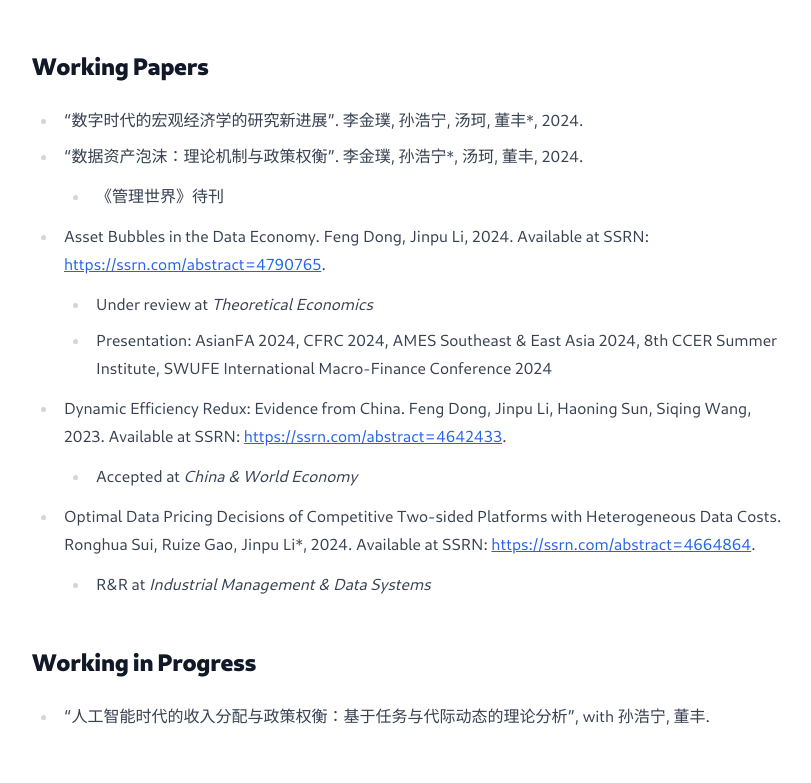
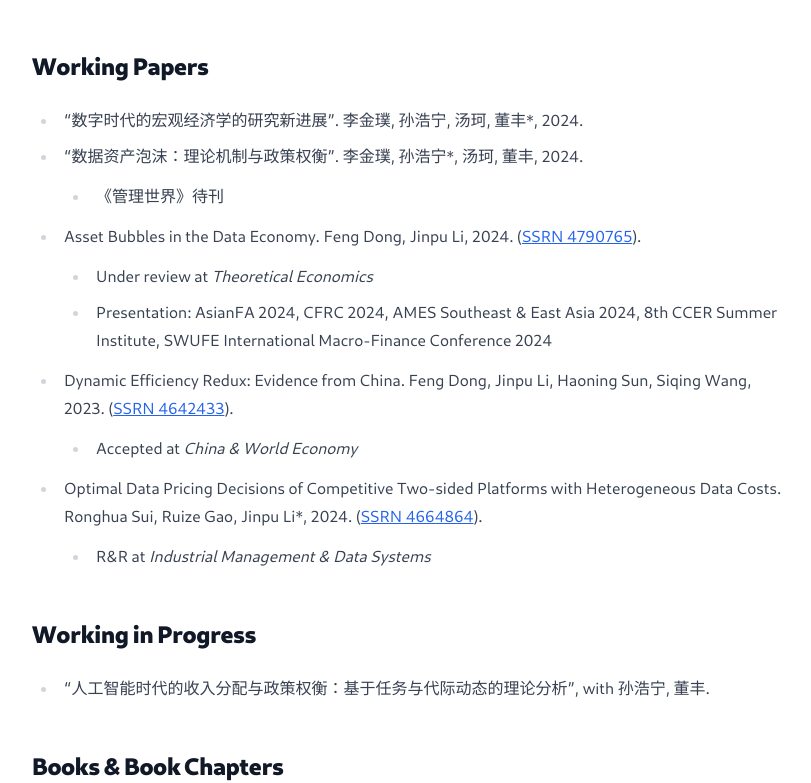
Before and after one commit to lijinpu/lijinpu.github.io, a Next.js app: page /research in a window 1280 px wide. Shown: the part 562-1345 px from the top of the page, without its empty margins (232-1043 px from the left). Built offline with nearby package versions, Linux system fonts and the light colour scheme.

Commit message:
auto update

```diff
--- a/pages/research.tsx
+++ b/pages/research.tsx
@@ -33,20 +33,20 @@ export default function Research() {
         </ul>
     </li>
     <li>
-                Asset Bubbles in the Data Economy. Feng Dong, Jinpu Li, 2024. Available at SSRN: <a href="https://ssrn.com/abstract=4790765" target="_blank" rel="noopener noreferrer">https://ssrn.com/abstract=4790765</a>.
+        Asset Bubbles in the Data Economy. Feng Dong, Jinpu Li, 2024. (<a href="https://ssrn.com/abstract=4790765" target="_blank" rel="noopener noreferrer">SSRN 4790765</a>).
         <ul>
             <li>Under review at <em>Theoretical Economics</em></li>
             <li>Presentation: AsianFA 2024, CFRC 2024, AMES Southeast & East Asia 2024, 8th CCER Summer Institute, SWUFE International Macro-Finance Conference 2024</li>
         </ul>
     </li>
     <li>
-                Dynamic Efficiency Redux: Evidence from China. Feng Dong, Jinpu Li, Haoning Sun, Siqing Wang, 2023. Available at SSRN: <a href="https://ssrn.com/abstract=4642433" target="_blank" rel="noopener noreferrer">https://ssrn.com/abstract=4642433</a>.
+        Dynamic Efficiency Redux: Evidence from China. Feng Dong, Jinpu Li, Haoning Sun, Siqing Wang, 2023. (<a href="https://ssrn.com/abstract=4642433" target="_blank" rel="noopener noreferrer">SSRN 4642433</a>).
         <ul>
             <li>Accepted at <em>China & World Economy</em></li>
         </ul>
     </li>
     <li>
-                Optimal Data Pricing Decisions of Competitive Two-sided Platforms with Heterogeneous Data Costs. Ronghua Sui, Ruize Gao, Jinpu Li*, 2024. Available at SSRN: <a href="https://ssrn.com/abstract=4664864" target="_blank" rel="noopener noreferrer">https://ssrn.com/abstract=4664864</a>.
+        Optimal Data Pricing Decisions of Competitive Two-sided Platforms with Heterogeneous Data Costs. Ronghua Sui, Ruize Gao, Jinpu Li*, 2024. (<a href="https://ssrn.com/abstract=4664864" target="_blank" rel="noopener noreferrer">SSRN 4664864</a>).
         <ul>
             <li>R&R at <em>Industrial Management & Data Systems</em></li>
         </ul>
```
Lines whose indentation alone changed are shown as unchanged.
